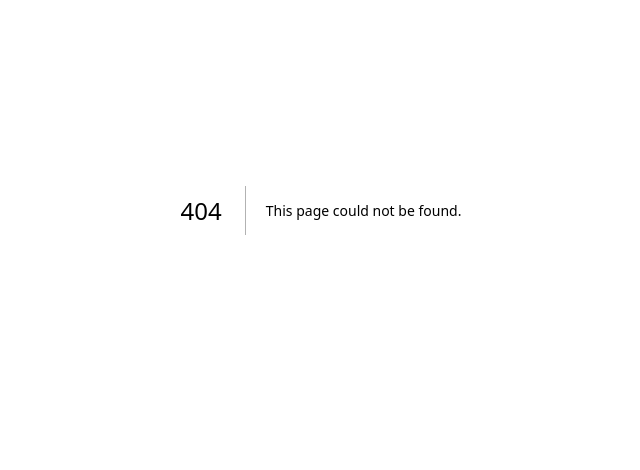
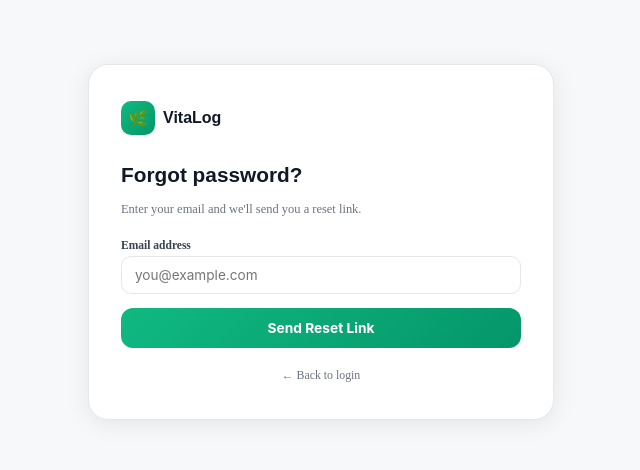
Before and after one commit to Blitora/blitora-pulse, a Next.js app: page /auth/forgot-password in a window 1280 px wide. Before the commit this address had no page. Shown: the part 190-660 px from the top of the page, without its empty margins (319-959 px from the left). Built offline with nearby package versions, Linux system fonts and the light colour scheme.

Commit message:
Create forgot-password.js

```diff
--- /dev/null
+++ b/pages/auth/forgot-password.js
@@ -0,0 +1,76 @@
+// pages/auth/forgot-password.js — NEW FILE
+import { useState } from 'react';
+import { supabase } from '../../lib/supabase';
+import Link from 'next/link';
+
+export default function ForgotPasswordPage() {
+  const [email,     setEmail]     = useState('');
+  const [sent,      setSent]      = useState(false);
+  const [loading,   setLoading]   = useState(false);
+  const [error,     setError]     = useState('');
+
+  async function handleSubmit(e) {
+    e.preventDefault();
+    setError('');
+    setLoading(true);
+    const { error: err } = await supabase.auth.resetPasswordForEmail(email.trim(), {
+      redirectTo: `${window.location.origin}/auth/reset-password`,
+    });
+    if (err) { setError(err.message); setLoading(false); return; }
+    setSent(true);
+    setLoading(false);
+  }
+
+  return (
+    <div style={s.page}>
+      <div style={s.card}>
+        <div style={s.logoRow}>
+          <div style={s.logoIcon}>🌿</div>
+          <div style={s.logoName}>VitaLog</div>
+        </div>
+
+        {sent ? (
+          <>
+            <div style={s.successIcon}>📧</div>
+            <h1 style={s.h1}>Check your email</h1>
+            <p style={s.sub}>We sent a password reset link to <strong>{email}</strong>. It expires in 1 hour.</p>
+            <div style={s.noteBox}>Didn't receive it? Check your spam folder or <button style={s.retryBtn} onClick={() => setSent(false)}>try again</button>.</div>
+            <Link href="/" style={s.backLink}>← Back to login</Link>
+          </>
+        ) : (
+          <>
+            <h1 style={s.h1}>Forgot password?</h1>
+            <p style={s.sub}>Enter your email and we'll send you a reset link.</p>
+            {error && <div style={s.err}>{error}</div>}
+            <form onSubmit={handleSubmit}>
+              <label style={s.lbl}>Email address</label>
+              <input style={s.inp} type="email" value={email} onChange={e => setEmail(e.target.value)} placeholder="you@example.com" required />
+              <button style={{ ...s.btn, opacity: loading ? 0.7 : 1 }} type="submit" disabled={loading}>
+                {loading ? 'Sending…' : 'Send Reset Link'}
+              </button>
+            </form>
+            <Link href="/" style={s.backLink}>← Back to login</Link>
+          </>
+        )}
+      </div>
+    </div>
+  );
+}
+
+const s = {
+  page:       { minHeight:'100vh', background:'#F7F8FA', display:'flex', alignItems:'center', justifyContent:'center', padding:24 },
+  card:       { background:'#fff', borderRadius:20, padding:'36px 32px', width:'100%', maxWidth:400, boxShadow:'0 4px 24px rgba(0,0,0,0.08)', border:'1px solid #E5E7EB' },
+  logoRow:    { display:'flex', alignItems:'center', gap:8, marginBottom:28 },
+  logoIcon:   { width:34, height:34, background:'linear-gradient(135deg,#10B981,#059669)', borderRadius:10, display:'flex', alignItems:'center', justifyContent:'center', fontSize:16 },
+  logoName:   { fontFamily:'Sora,sans-serif', fontSize:'1rem', fontWeight:800, color:'#111827' },
+  successIcon:{ fontSize:'2.5rem', textAlign:'center', marginBottom:12 },
+  h1:         { fontFamily:'Sora,sans-serif', fontSize:'1.3rem', fontWeight:800, color:'#111827', marginBottom:6 },
+  sub:        { fontSize:'0.78rem', color:'#6B7280', marginBottom:20, lineHeight:1.5 },
+  err:        { background:'#FEF2F2', border:'1px solid #FECACA', color:'#DC2626', borderRadius:10, padding:'10px 14px', fontSize:'0.76rem', marginBottom:14 },
+  lbl:        { display:'block', fontSize:'0.72rem', fontWeight:600, color:'#374151', marginBottom:5 },
+  inp:        { width:'100%', padding:'10px 13px', border:'1.5px solid #E5E7EB', borderRadius:10, fontSize:'0.85rem', fontFamily:'Inter,sans-serif', outline:'none', marginBottom:14, boxSizing:'border-box', color:'#111827', background:'#fff' },
+  btn:        { width:'100%', padding:12, background:'linear-gradient(135deg,#10B981,#059669)', color:'#fff', borderRadius:12, fontWeight:700, fontSize:'0.86rem', border:'none', cursor:'pointer', fontFamily:'Inter,sans-serif' },
+  noteBox:    { background:'#F8FAFC', border:'1px solid #E5E7EB', borderRadius:9, padding:'10px 12px', fontSize:'0.7rem', color:'#374151', marginTop:16 },
+  retryBtn:   { background:'none', border:'none', color:'#10B981', cursor:'pointer', fontWeight:600, fontSize:'0.7rem', padding:0 },
+  backLink:   { display:'block', textAlign:'center', marginTop:20, fontSize:'0.74rem', color:'#6B7280', textDecoration:'none' },
+};
```
